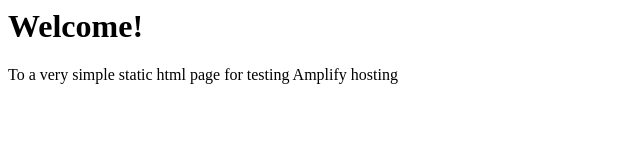
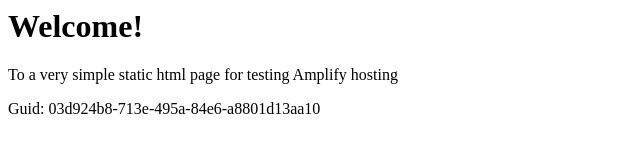
Before and after one commit to aws-aemilia-hkg/Github-PR-Commit-Integration-Test-DoNotTouch-GitHubAutoBuildCanaryTest-v1-preprod-ap-east-1, a website: page src/index.html in a window 1280 px wide. Shown: the whole page, without its empty margins (0-640 px from the left). Drawn offline with Linux system fonts and the light colour scheme.

Commit message:
commit from integ tests

```diff
--- a/src/index.html
+++ b/src/index.html
@@ -1,3 +1,5 @@
+
+
 <html lang="en">
 
 <head>
@@ -10,6 +12,6 @@
 <body>
     <h1>Welcome!</h1>
     <p>To a very simple static html page for testing Amplify hosting</p>
-</body>
+    <p>Guid: 03d924b8-713e-495a-84e6-a8801d13aa10</p></body>
 
 </html>
```
